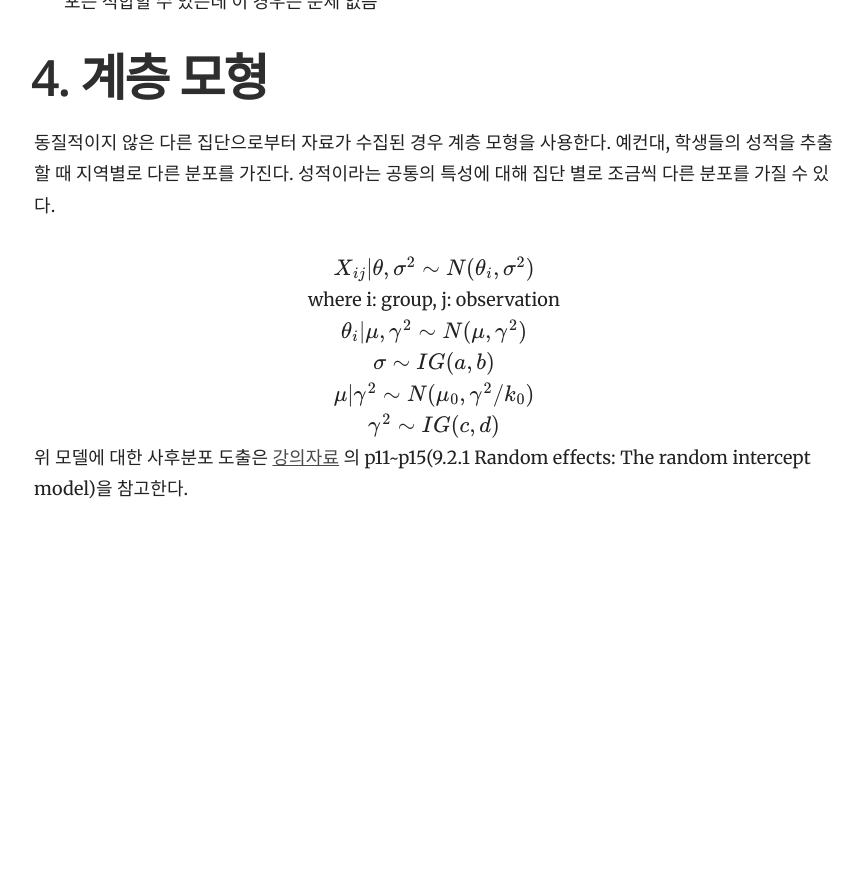
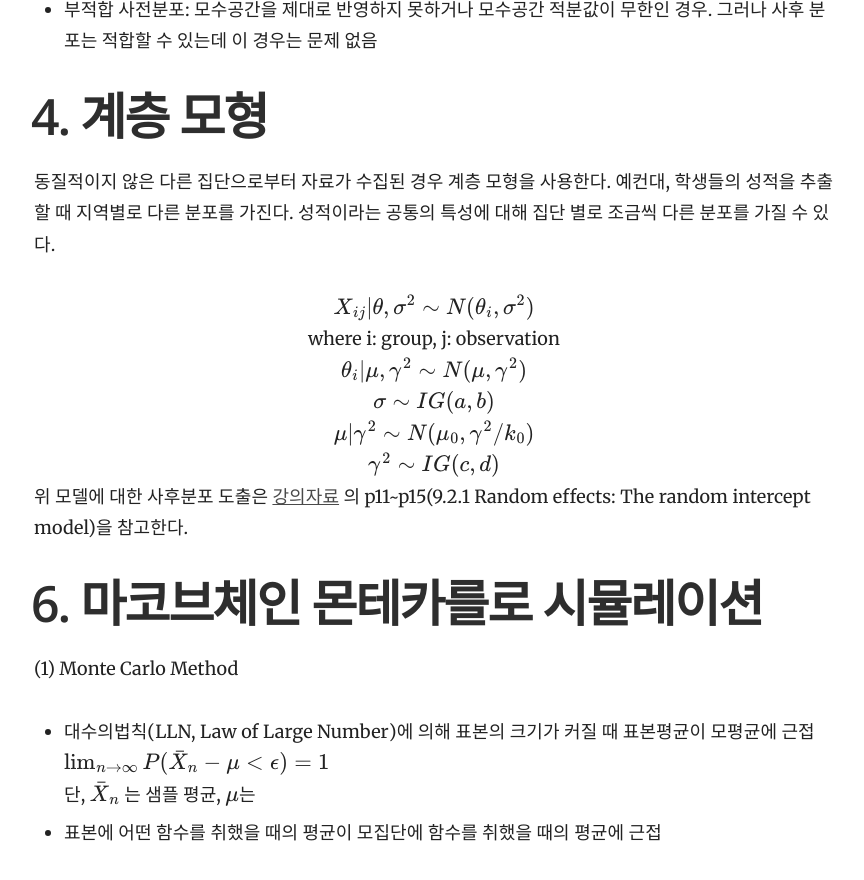
Before and after one commit to yrk3434/yrk3434.github.io, a Jekyll site: the page built from _docs/Theory/Bayesian Inference.md, in a window 1280 px wide and 900 px high, scrolled down 5989 px. Shown: the top 880 px of the window, without its empty margins (356-1220 px from the left). Built offline with Jekyll 4.4.1, drawn with Linux system fonts in a browser that asks for light colours; formulas are drawn with MathJax 3; before the commit the page ends 6545 px from its top, so only the background shows below that; some of the changed text lies outside the part shown.

Commit message:
Update Bayesian Inference.md

```diff
--- a/_docs/Theory/Bayesian Inference.md
+++ b/_docs/Theory/Bayesian Inference.md
@@ -186,3 +187,11 @@ iid 관측치의 경우 $ X1,...,Xn $ 의 정보상수는 $ nI_1(\theta) $
 <center>$ \gamma^2 \sim IG(c,d) $ </center>
 위 모델에 대한 사후분포 도출은 [강의자료](http://www.stat.cmu.edu/~brian/463-663/week10/Chapter%2009.pdf)
 의 p11~p15(9.2.1 Random effects: The random intercept model)을 참고한다.
+
+
+# 6. 마코브체인 몬테카를로 시뮬레이션
+(1) Monte Carlo Method
+- 대수의법칙(LLN, Law of Large Number)에 의해 표본의 크기가 커질 때 표본평균이 모평균에 근접 <br/>
+$ \lim_{n \to \infty} P(\bar{X}_n -\mu < \epsilon) =1 $ <br/>
+단, $ \bar{X}_n $ 는 샘플 평균, $ \mu $는
+- 표본에 어떤 함수를 취했을 때의 평균이 모집단에 함수를 취했을 때의 평균에 근접
```
Also changed, not shown: other parts of _docs/Theory/Bayesian Inference.md (+1 -0 lines).
